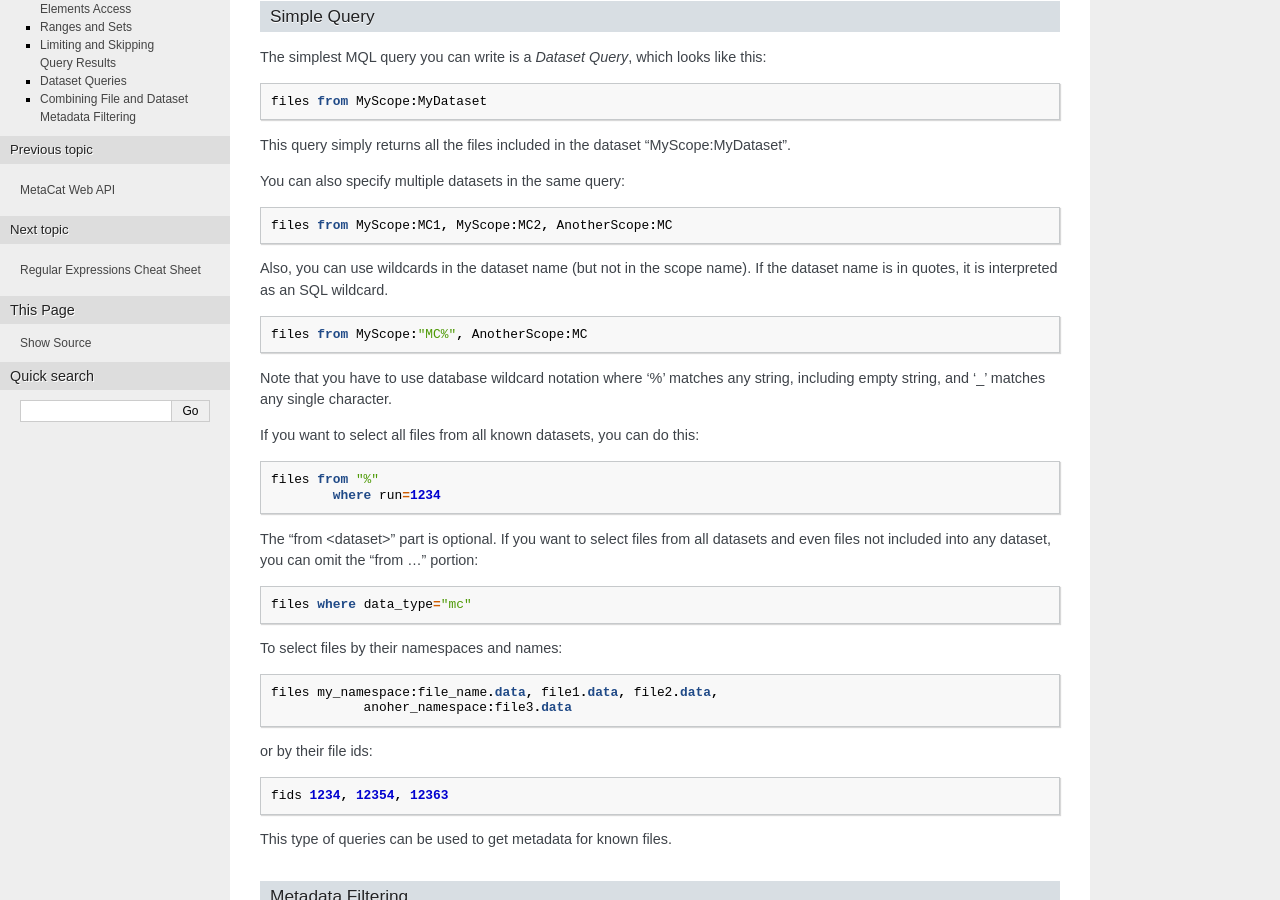
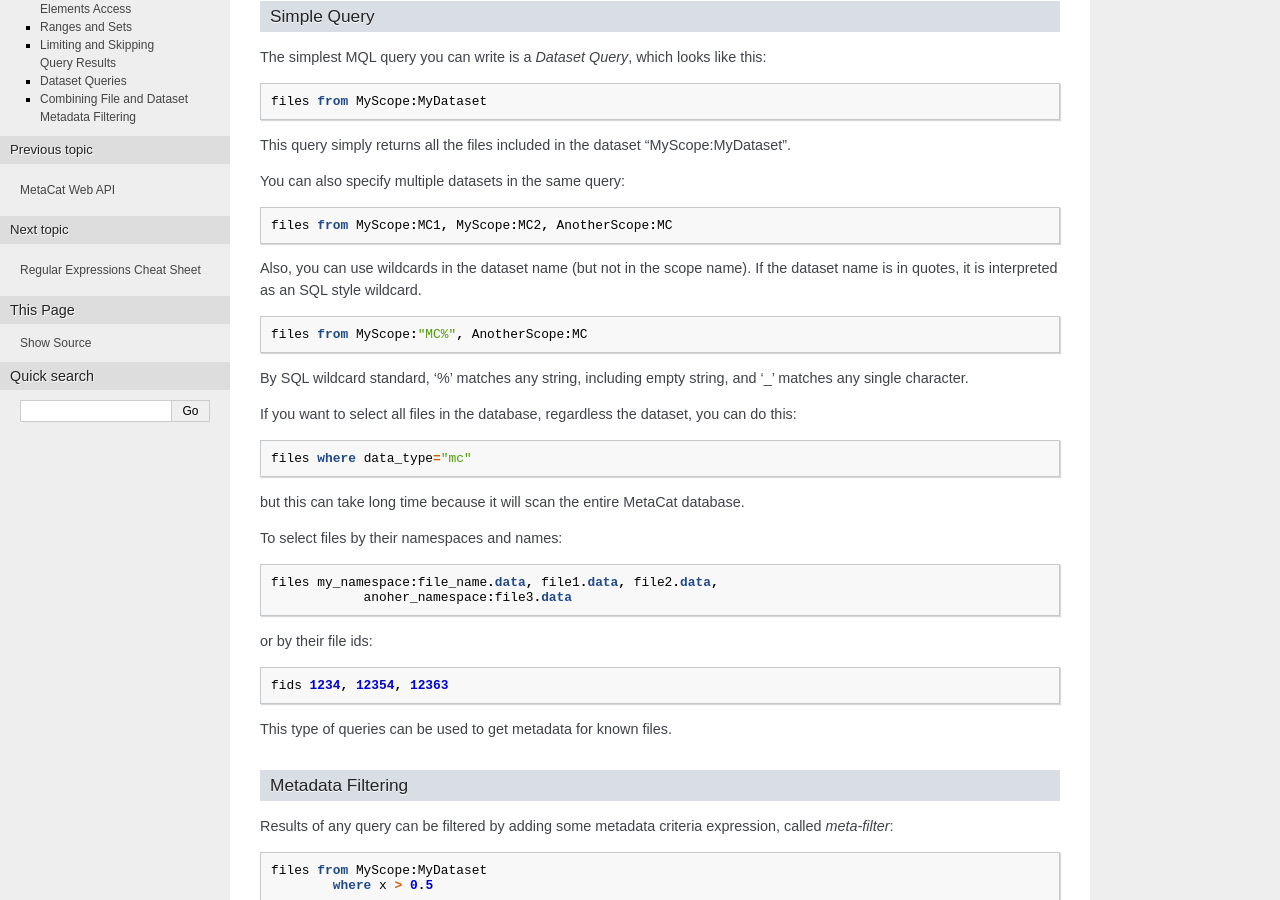
Before and after one commit to ivmfnal/metacat, a Sphinx documentation site: the page built from docs/mql.rst, in a window 1280 px wide and 900 px high, scrolled down 414 px. Built offline with Sphinx 7.4.7, drawn with Linux system fonts in a browser that asks for light colours.

Commit message:
Updated the documentation

```diff
--- a/docs/mql.rst
+++ b/docs/mql.rst
@@ -33,28 +33,22 @@ You can also specify multiple datasets in the same query:
         files from MyScope:MC1, MyScope:MC2, AnotherScope:MC
 
 Also, you can use wildcards in the dataset name (but not in the scope name). If the dataset name is in quotes,
-it is interpreted as an SQL wildcard.
+it is interpreted as an SQL style wildcard.
 
 .. code-block:: sql
 
         files from MyScope:"MC%", AnotherScope:MC
 
-Note that you have to use database wildcard notation where '%' matches any string, including empty string, and '_' matches any single
+By SQL wildcard standard, '%' matches any string, including empty string, and '_' matches any single
 character.
 
-If you want to select all files from all known datasets, you can do this:
+If you want to select all files in the database, regardless the dataset, you can do this:
 
 .. code-block:: sql
 
-    files from "%"
-            where run=1234
+    files where data_type="mc"
 
-The "from <dataset>" part is optional. If you want to select files from all datasets and even files not included
-into any dataset, you can omit the "from ..." portion:
-
-.. code-block:: sql
-
-        files where data_type="mc"
+but this can take long time because it will scan the entire MetaCat database.
 
 To select files by their namespaces and names:
 
```
